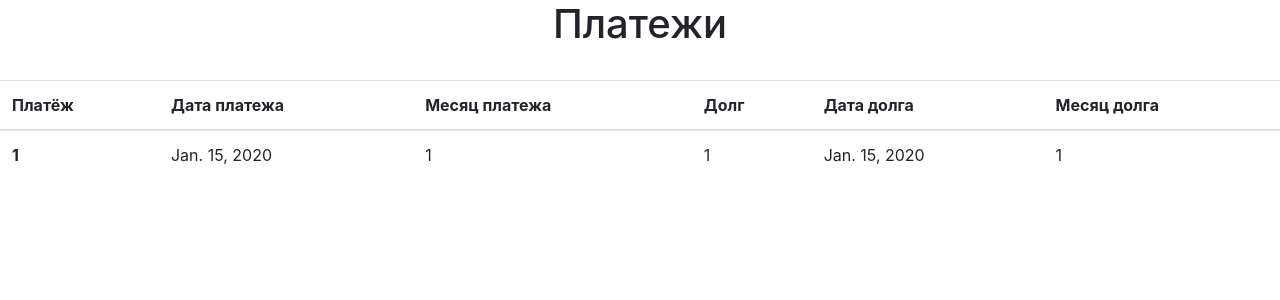
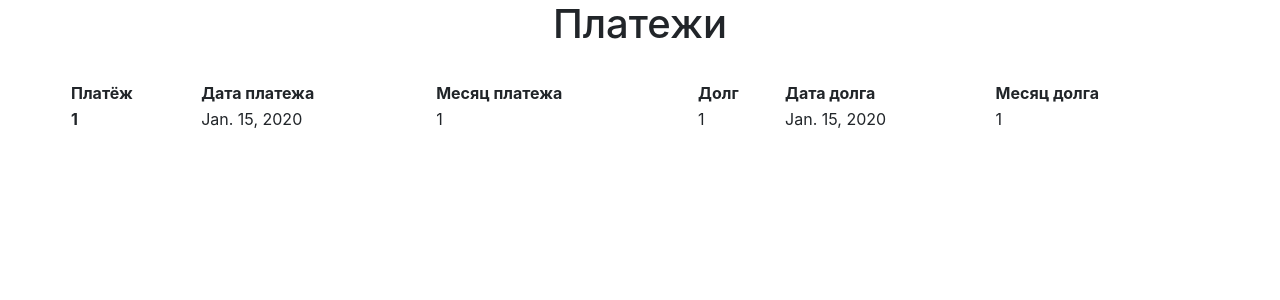
Before and after one commit to Xei201/ex3, a Django app: page /billing/ in a window 1280 px wide. Shown: the top 300 px of the page. Run offline with Django 4.2, Linux system fonts and the light colour scheme; tables that the repository leaves empty hold one stand-in row (values such as "Sample post"); parts of the project's set-up code (start-up, migrations or seed data) failed here and were passed over; some libraries are stand-ins or nearby versions.

Commit message:
Выполнение задания 3

```diff
--- a/ex3/billing/templates/list_payments.html
+++ b/ex3/billing/templates/list_payments.html
@@ -1,15 +1,17 @@
 <!doctype html>
 <html lang="en">
 <head>
+
+  <title>Payment</title>
   <meta charset="utf-8">
   <meta name="viewport" content="width=device-width, initial-scale=1">
   <link rel="stylesheet" href="https://stackpath.bootstrapcdn.com/bootstrap/4.1.3/css/bootstrap.min.css" integrity="sha384-MCw98/SFnGE8fJT3GXwEOngsV7Zt27NXFoaoApmYm81iuXoPkFOJwJ8ERdknLPMO" crossorigin="anonymous">
-    <title>Payment</title>
 </head>
+
 <body>
-  <h1 style="text-align:center;">Платежи</h1><br>
+  <h1 style="text-align:center">Платежи</h1><br>
 
-  <table class="table">
+  <table class="container">
   <thead>
     <tr>
       <th scope="col">Платёж</th>
@@ -20,6 +22,7 @@
       <th scope="col">Месяц долга</th>
     </tr>
   </thead>
+
   <tbody>
     {% for payment in payments %}
       <tr>
```
